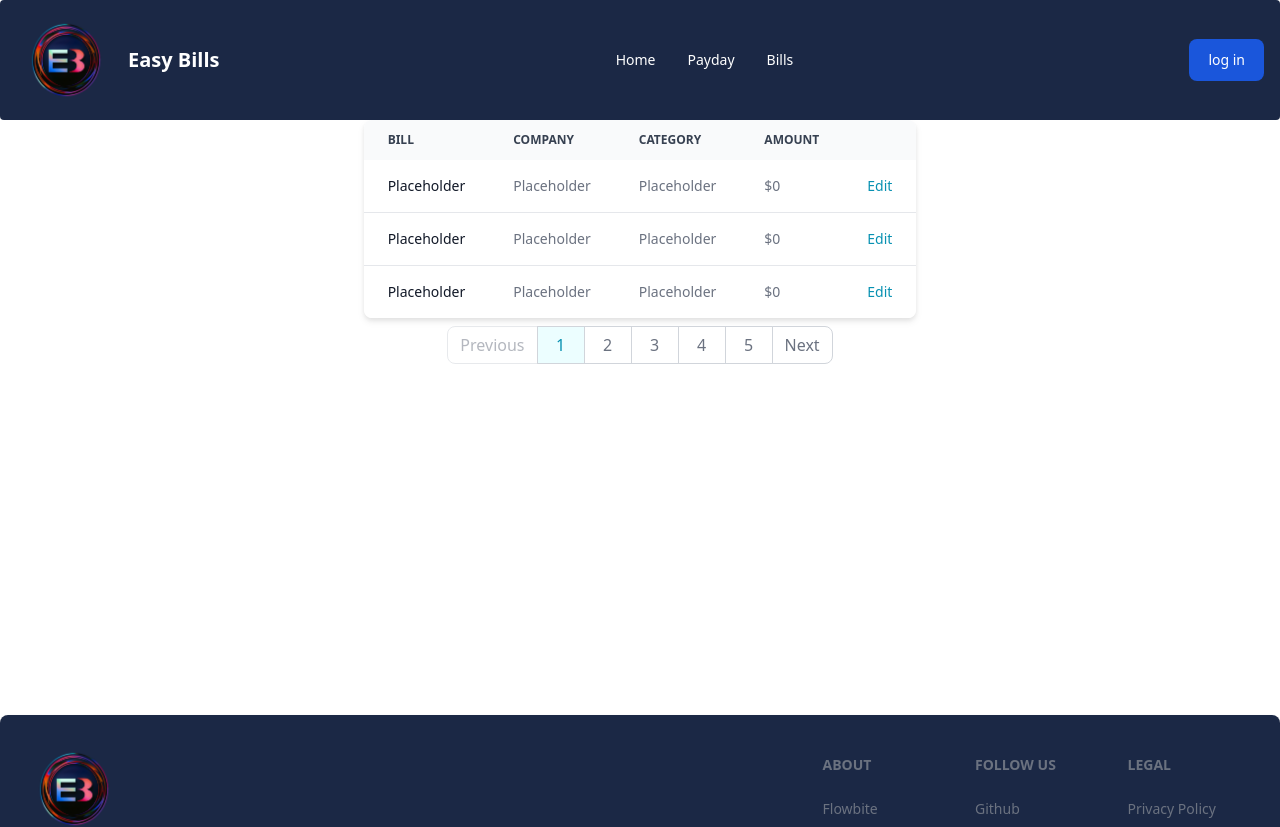
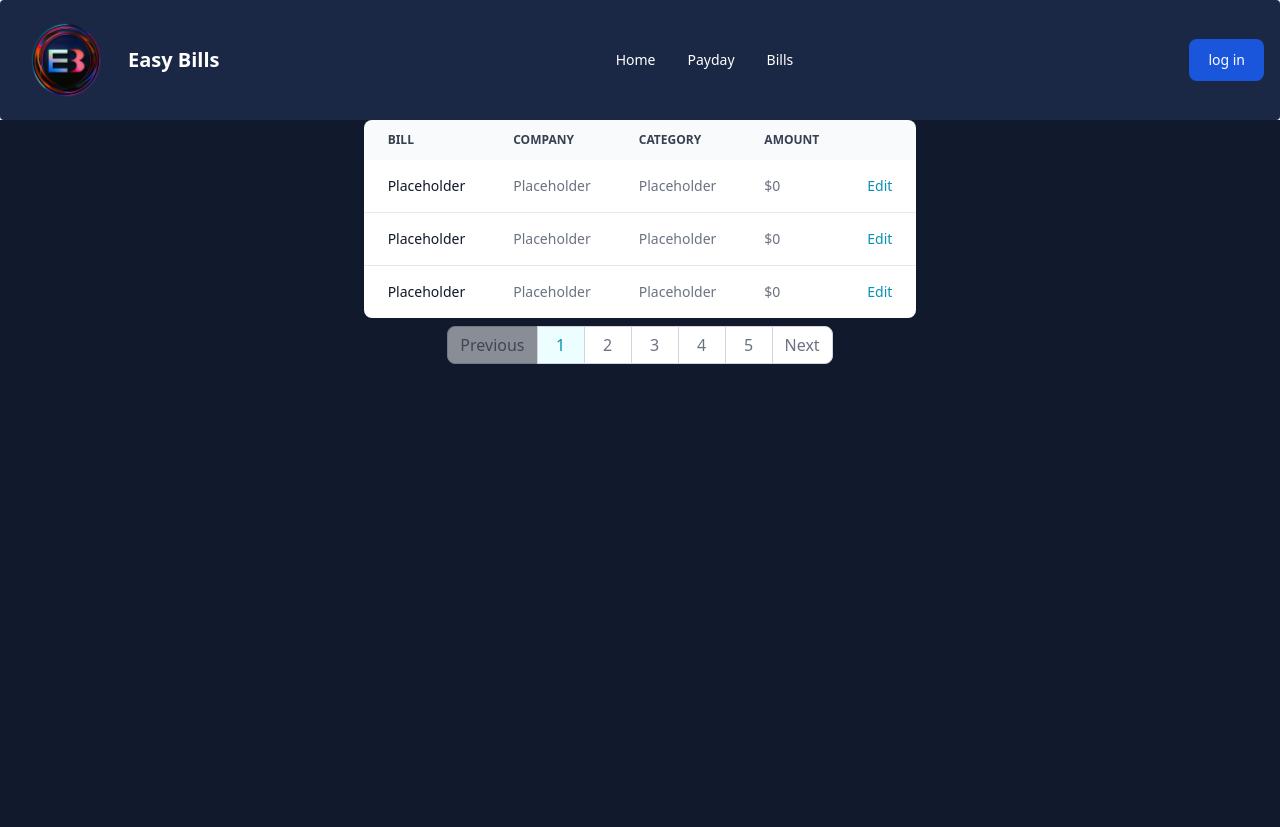
Before and after one commit to tkanney007/TLG-full-stack-project, a React (Create React App) app in the folder frontend/easybills/: page /bills in a window 1280 px wide. Shown: the top 827 px of the page. Built offline with nearby package versions, Linux system fonts and the light colour scheme.

Commit message:
slight changes

```diff
--- a/frontend/easybills/src/components/Footer.jsx
+++ b/frontend/easybills/src/components/Footer.jsx
@@ -19,7 +19,7 @@ const footerStyle = {
 
 export default function FooterCustom() {
   return (
-    <div style={{ position: "relative", minHeight: "75vh" }}>
+    <div style={{ position: "relative", minHeight: "100vh" }}>
       <Footer container style={footerStyle}>
         <div className="w-full">
           <div className="grid w-full justify-between sm:flex sm:justify-between md:flex md:grid-cols-1">
--- a/frontend/easybills/src/components/Navbar.jsx
+++ b/frontend/easybills/src/components/Navbar.jsx
@@ -14,7 +14,7 @@ export default function CustomNavbar() {
     <Navbar
       fluid
       rounded
-      style={{ backgroundColor: "#1B2845", height: "120px" }}
+      style={{ backgroundColor: "#1B2845", position: "relative" , minHeight: "10vh" }}
     >
       <Navbar.Brand>
         <Link to="/">
--- a/frontend/easybills/src/pages/Bills.jsx
+++ b/frontend/easybills/src/pages/Bills.jsx
@@ -4,9 +4,11 @@ import Pagination from "../components/Pagination";
 
 const Bills = () => {
   const containerStyle = {
+    backgroundColor: "#111A2C",
     display: "flex",
     flexDirection: "column",
     alignItems: "center",
+    height: "90vh"
   };
 
   return (
```
